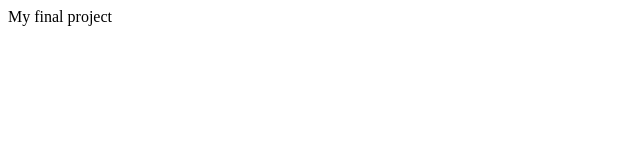
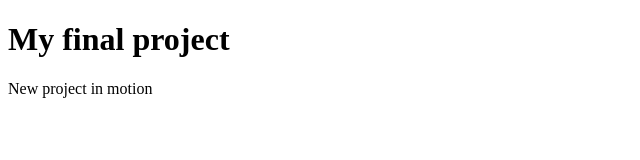
Before and after one commit to dapoudel/sec_h, a plain HTML site: page index.html in a window 1280 px wide. Shown: the whole page, without its empty margins (0-640 px from the left). Drawn offline with Linux system fonts and the light colour scheme.

Commit message:
added paragraph

```diff
--- a/index.html
+++ b/index.html
@@ -7,6 +7,7 @@
     <title>Document</title>
 </head>
 <body>
-    My final project
+    <h1>My final project </h1>
+    <p>New project in motion</p>
 </body>
 </html>
```
